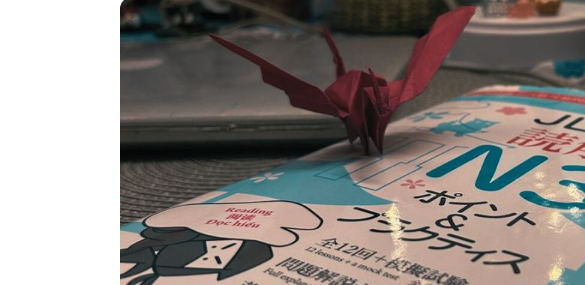
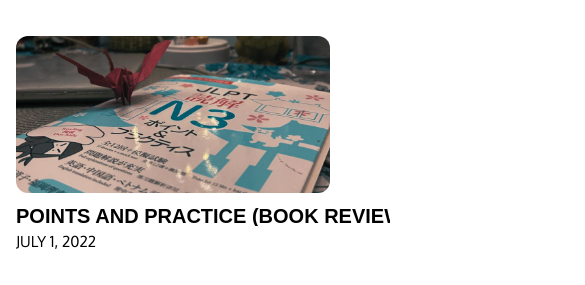
Before and after one commit to sicnarfleumas/Bibilicious, an Astro site: page /blog in a window 390 px wide. Shown: the part 88-373 px from the top of the page, 585 px wide, since content can reach past the window. Built offline with nearby package versions, Linux system fonts and the light colour scheme; Astro itself is replaced by a stand-in of ours.

Commit message:
removed comment experiement

```diff
--- a/astro.config.mjs
+++ b/astro.config.mjs
@@ -1,10 +1,17 @@
 import { defineConfig } from 'astro/config';
 import mdx from '@astrojs/mdx';
+import sitemap from '@astrojs/sitemap';
+import react from "@astrojs/react";
 
-import sitemap from '@astrojs/sitemap';
+export default defineConfig({
+  site: 'https://example.com',
+  integrations: [
+    mdx(),
+    sitemap(),
+    react(),
+  ],
 
-// https://astro.build/config
-export default defineConfig({
-	site: 'https://example.com',
-	integrations: [mdx(), sitemap()],
+  experiments: {
+    api: true,
+  },
 });
--- a/src/layouts/BlogPost.astro
+++ b/src/layouts/BlogPost.astro
@@ -13,7 +13,7 @@ const { title, description, pubDate, updatedDate, heroImage } = Astro.props;
 <html lang="en">
 	<head>
 		<BaseHead title={title} description={description} />
-		<script src="../js/progressbar.js"></script>
+		<script src="../components/js/progressbar.js"></script>
 	</head>
 
 	<body>
@@ -110,4 +110,16 @@ const { title, description, pubDate, updatedDate, heroImage } = Astro.props;
 		height: .5rem;
 		width: var(--progress);
 	}
+
+	@media screen and (max-width: 720px) {
+		.prose {
+			padding: 0;
+		}
+
+		p {
+			line-height: 2;
+
+		}
+
+	}
 </style>
--- a/src/pages/blog/index.astro
+++ b/src/pages/blog/index.astro
@@ -48,7 +48,7 @@ const posts = (await getCollection('blog')).sort(
 
 <style>
 	main {
-		width: 960px;
+		width: 60rem;
 		margin: 0 auto;
 	}
 
@@ -86,18 +86,36 @@ const posts = (await getCollection('blog')).sort(
 		box-shadow: 0 0 0 4px #A6D8E5;
 	}
 	@media (max-width: 720px) {
+		* {
+			overflow-x: hidden;
+		}
+
+		main {
+			padding: 10% 1rem;
+			align-content: center;
+
+		}
+
 		ul {
-			gap: 0.5em;
+			flex-direction: column;
+
+
 		}
-		ul li {
-			width: 100%;
-			text-align: center;
+
+		h4 {
+			font-size: 1.25rem;
 		}
-		ul li:first-child {
-			margin-bottom: 0;
+
+		p {
+			font-size: .95rem !important;
+			text-align: justify;
+			line-height: 2;
+			text-align: left;
 		}
-		ul li:first-child .title {
-			font-size: 1.563em;
+		img {
+			width: 70%;
 		}
 	}
+
+
 </style>
--- a/src/styles/global.css
+++ b/src/styles/global.css
@@ -142,7 +142,6 @@ hr {
 		text-align: justify;
 		line-height: 1.25;
 		text-align: left;
-		font-size: 1rem;
 	}
 
 	.logo {
--- a/tsconfig.json
+++ b/tsconfig.json
@@ -1,6 +1,8 @@
 {
   "extends": "astro/tsconfigs/strict",
   "compilerOptions": {
-    "strictNullChecks": true
+    "strictNullChecks": true,
+    "jsx": "react-jsx",
+    "jsxImportSource": "react"
   }
 }
```
Also changed, not shown: package.json (+7 -1 lines), src/components/js/progressbar.js (renamed from src/js/progressbar.js), 1 other file.
